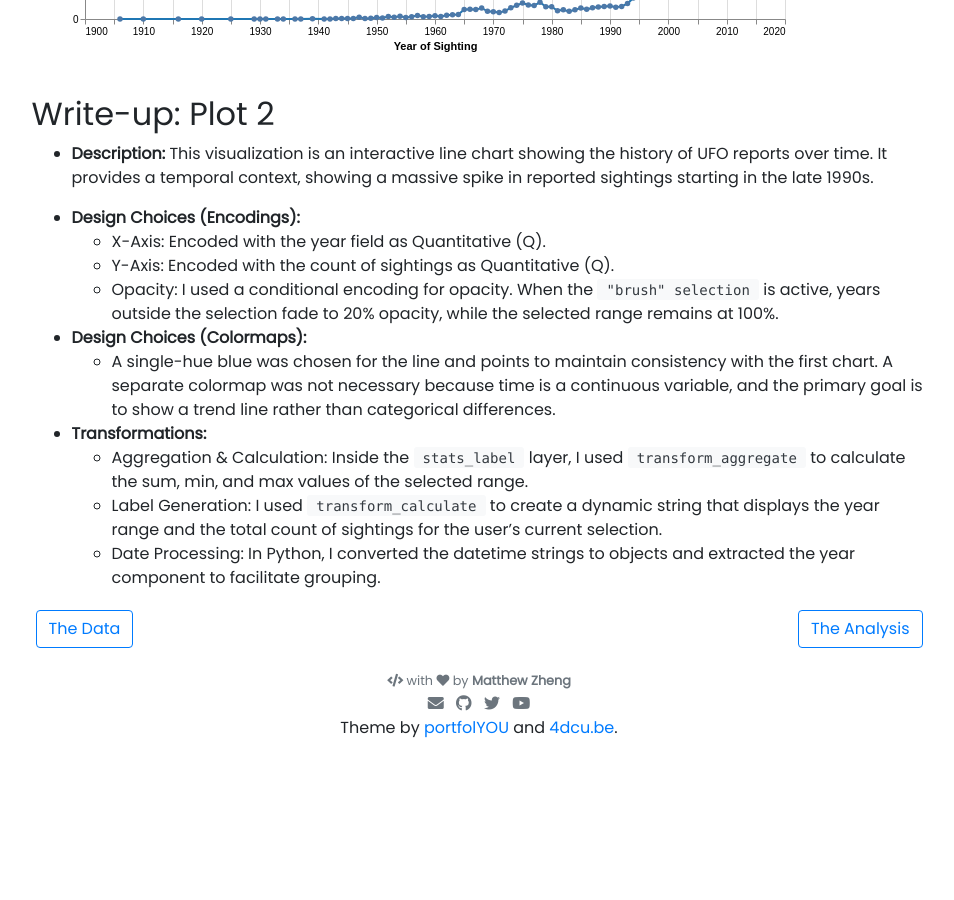
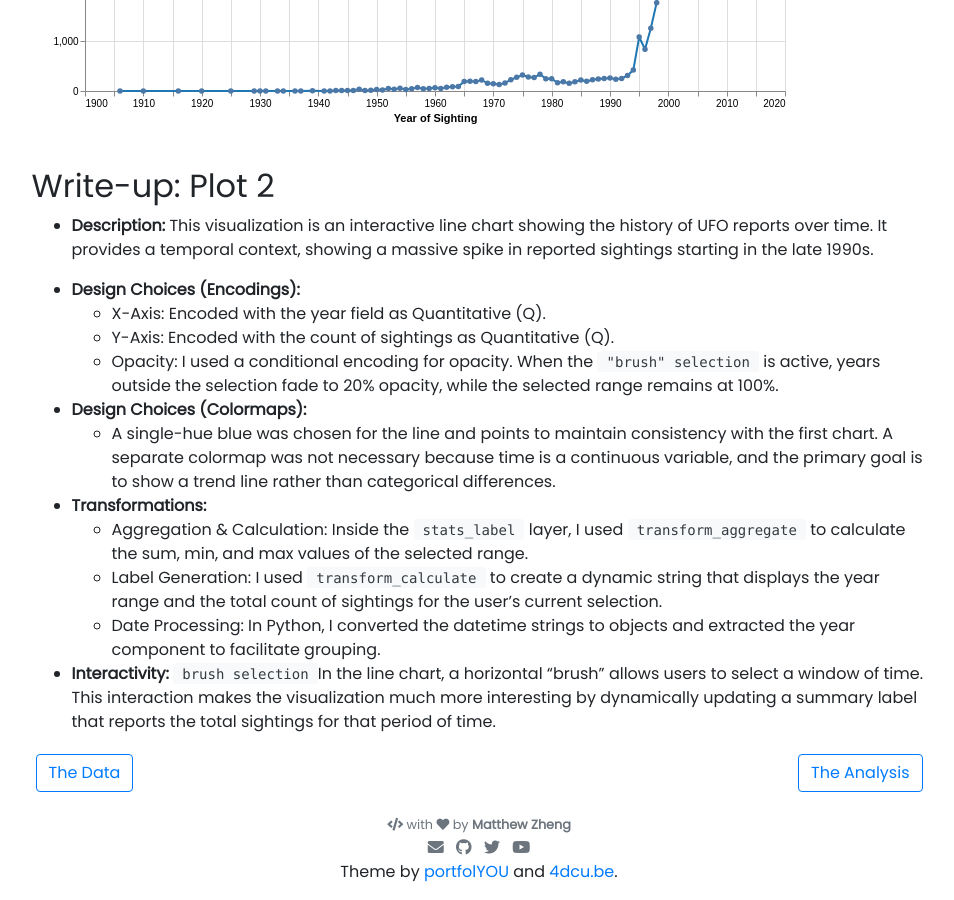
Before and after one commit to mzheng-01/mzheng-01.github.io, a Jekyll site: the page built from _projects/2_HW5.md, in a window 1280 px wide and 900 px high, scrolled down 2108 px. Shown: the whole window, without its empty margins (161-1115 px from the left). Built offline with Jekyll 4.4.1, drawn with Linux system fonts in a browser that asks for light colours; nearby versions of some CDN libraries; library files that are not in the unit come from our copies; before the commit the page ends 2864 px from its top, so only the background shows below that; some of the changed text lies outside the part shown.

Commit message:
updated writeup and analysis button

```diff
--- a/_projects/2_HW5.md
+++ b/_projects/2_HW5.md
@@ -42,6 +42,8 @@
   * Cleaning: I stripped whitespace from the shape column and filtered out trash values such as: `'nan', 'null', 'undefined'` to ensure only valid categories were plotted.
   * Aggregation: I used Pandas `value_counts()` to aggregate the raw sightings into a summary dataframe `(shape_counts)` containing the unique shapes and their respective totals.
 
+* **Interactivity:** `hover selection` In the bar chart, the mouseover selection provides immediate visual feedback by highlighting specific categories. This helps the user track their cursor across the long list of shapes.
+
 ---
 
 <vegachart schema-url="{{ site.baseurl }}/assets/json/ufo_time_dynamic.json" style="width: 100%"></vegachart>
@@ -66,6 +68,8 @@
   * Label Generation: I used `transform_calculate` to create a dynamic string that displays the year range and the total count of sightings for the user's current selection.
   * Date Processing: In Python, I converted the datetime strings to objects and extracted the year component to facilitate grouping.
 
+* **Interactivity:** `brush selection`In the line chart, a horizontal "brush" allows users to select a window of time. This interaction makes the visualization much more interesting by dynamically updating a summary label that reports the total sightings for that period of time.
+
 <!-- these are written in a combo of html and liquid -->
 
 <div class="left">
@@ -73,7 +77,7 @@
 </div>
 
 <div class="right">
-{% include elements/button.html link="https://github.com/jnaiman/online_cv_public/blob/main/python_notebooks/test_generate_plots.ipynb" text="The Analysis" %}
+{% include elements/button.html link="https://github.com/mzheng-01/mzheng-01.github.io/blob/7ee94906435293f1c67230b1d6794e210aea459e/python_notebooks/hw5_plots.ipynb" text="The Analysis" %}
 </div>
 
 <style>
```
Also changed, not shown: 10 other files.
